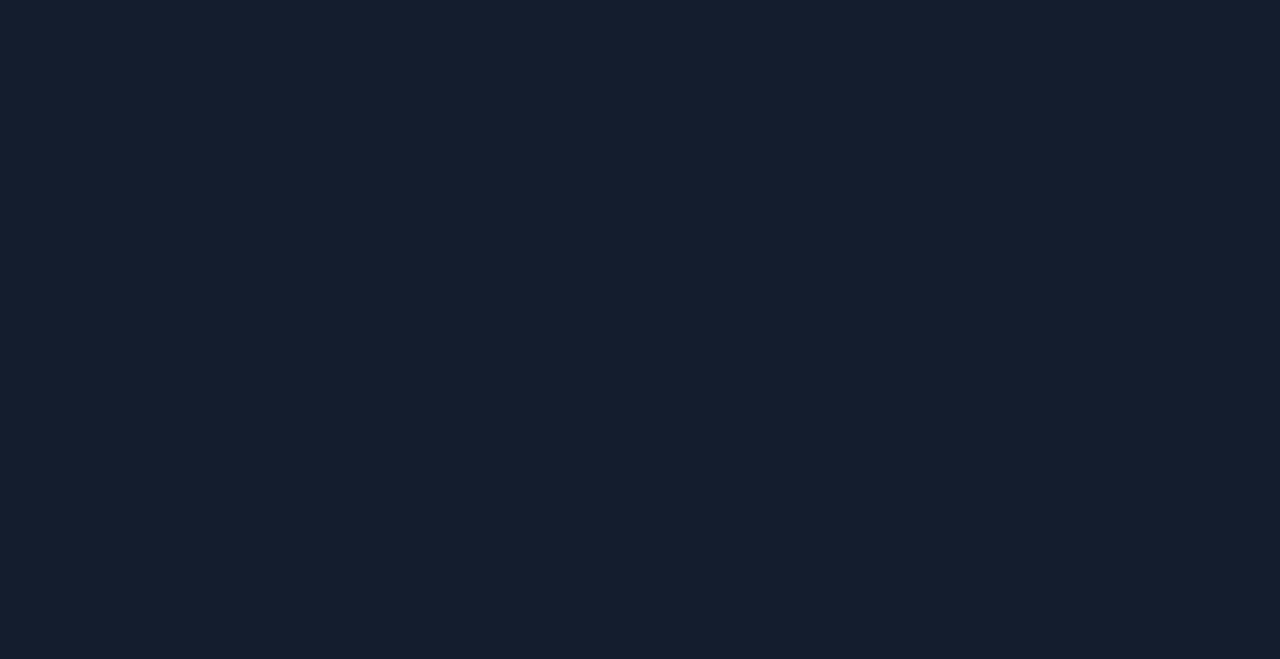
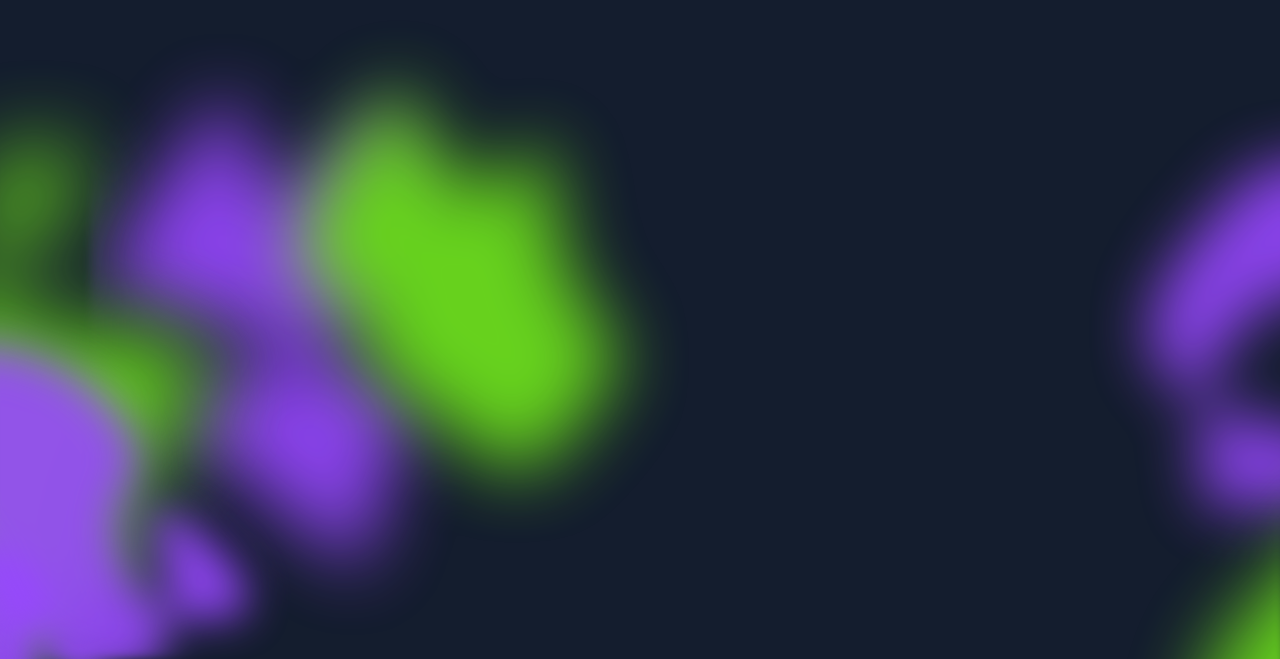
Before and after one commit to rahaf-jar/Portfolio, an Angular app: page / in a window 1280 px wide. Shown: the part 141-800 px from the top of the page. Built offline with nearby package versions, Linux system fonts and the light colour scheme.

Commit message:
added backgroundComponents and shadows

```diff
--- a/src/app/app.component.html
+++ b/src/app/app.component.html
@@ -1,4 +1,5 @@
 <div class="app-background">
+  <app-background></app-background>
 
   <main>
     <router-outlet></router-outlet>
--- a/src/app/app.component.ts
+++ b/src/app/app.component.ts
@@ -1,11 +1,12 @@
 import { Component } from '@angular/core';
 import { CommonModule } from '@angular/common';
 import { RouterOutlet } from '@angular/router';
+import { BackgroundComponent } from './background/background.component';
 
 @Component({
   selector: 'app-root',
   standalone: true,
-  imports: [CommonModule, RouterOutlet],
+  imports: [CommonModule, RouterOutlet, BackgroundComponent],
   templateUrl: './app.component.html',
   styleUrl: './app.component.scss'
 })
--- /dev/null
+++ b/src/app/background/background.component.html
@@ -0,0 +1,8 @@
+<div class="background-layer">
+  <img src="assets/imgs/shadows/photo-shadow.svg" class="shadow shadow0" />
+  <img src="assets/imgs/shadows/purple-shadow-1.svg" class="shadow shadow1" />
+  <img src="assets/imgs/shadows/green-shadow-1.svg" class="shadow shadow2" />
+  <img src="assets/imgs/shadows/purple-shadow-3.svg" class="shadow shadow3">
+  <img src="assets/imgs/shadows/green-shadow-2.svg" class="shadow shadow4" />
+  <img src="assets/imgs/shadows/purple-shadow-3.svg" class="shadow shadow5" />
+</div>
--- /dev/null
+++ b/src/app/background/background.component.scss
@@ -0,0 +1,23 @@
+.background-layer {
+  position: fixed;
+  top: 0;
+  left: 0;
+  width: 100%;
+  height: 100%;
+  z-index: 0;
+  overflow: hidden;
+  pointer-events: none;
+}
+
+.shadow {
+  position: absolute;
+  opacity: 0.9;
+  filter: blur(5px);
+}
+
+.shadow0 { top: 150px; left: 90px; width: 600px}
+.shadow1 { top: 30%; right: -10px; width: 200px}
+.shadow2 { top: 25%; left: -10px; width: 300px}
+.shadow3 { top: 80%; left: -50px; width: 200px}
+.shadow4 { top: 50%; right: -5px; width: 300px}
+.shadow5 { bottom: 0; left: -10px; width: 300px}
```
Also changed, not shown: src/app/background/background.component.ts (added, +12 -0 lines), 1 other file (tests, documents, lock files or other folders).
